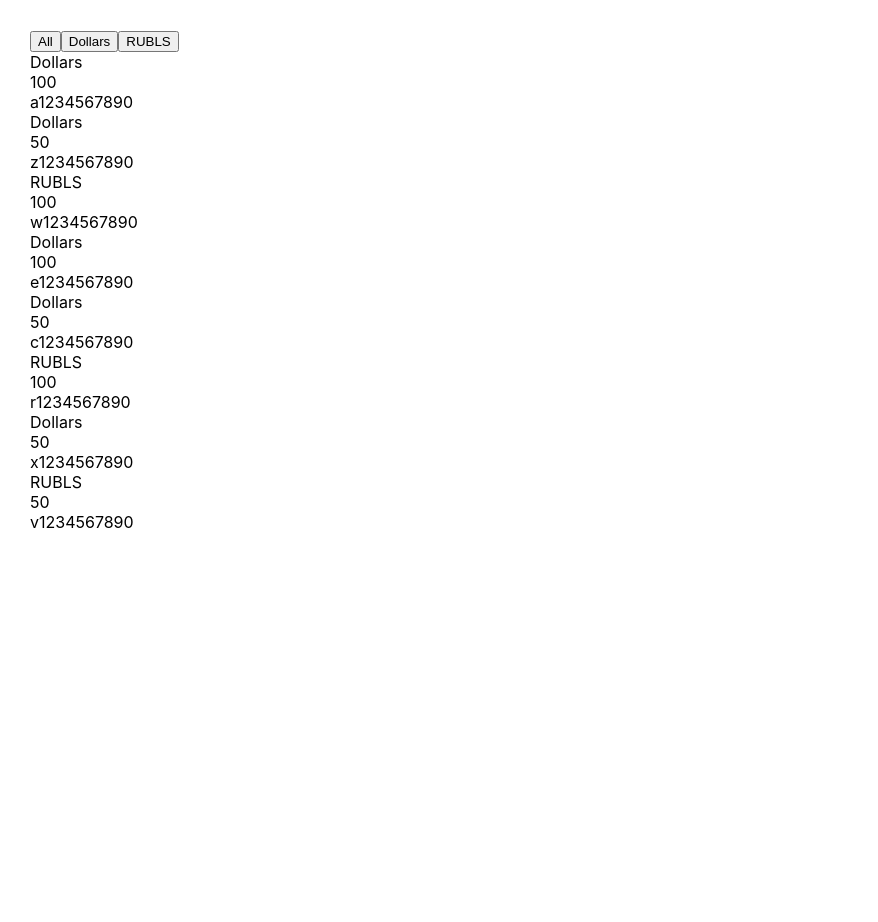
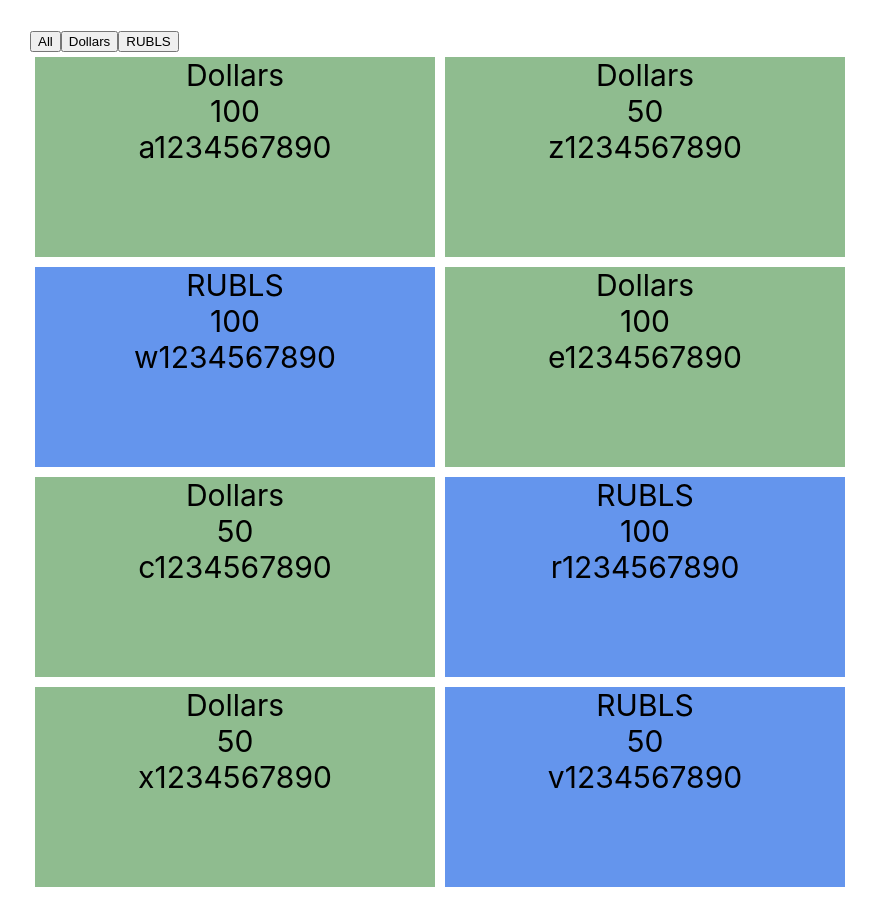
Before and after one commit to AndreyZaytsev90/New-td, a React (Create React App) app in the folder new-td/: page / in a window 1280 px wide. Shown: the whole page, without its empty margins (0-878 px from the left). Before the commit the page ends 800 px from the top, so only its background shows below. Built offline with nearby package versions, Linux system fonts and the light colour scheme.

Commit message:
Added styled-component

```diff
--- a/new-td/package.json
+++ b/new-td/package.json
@@ -10,9 +10,11 @@
     "@types/node": "^18.14.1",
     "@types/react": "^18.0.28",
     "@types/react-dom": "^18.0.11",
+    "@types/styled-components": "^5.1.26",
     "react": "^18.2.0",
     "react-dom": "^18.2.0",
     "react-scripts": "5.0.1",
+    "styled-components": "^5.3.8",
     "typescript": "^4.9.5",
     "web-vitals": "^3.1.1"
   },
--- a/new-td/src/City.tsx
+++ b/new-td/src/City.tsx
@@ -1,6 +1,7 @@
 import React from 'react';
 import {CurrentBankomat} from "./CurrentBankomat";
 import {MoneyType} from "./App";
+import styled from "styled-components";
 
 type CityPropsType = {
     data: MoneyType[]
@@ -15,22 +16,31 @@ export const City = (props: CityPropsType) => {
     //    money={el}
     //   />
     // ))
-    const mappedMoney = props.data.map(el => {
+    const mappedMoney = props.data.map((el, index) => {
         return (
-            <div key={el.number}>
+          /*  <div key={el.number}>
                 <div>{el.banknotes}</div>
                 <div>{el.value}</div>
                 <div>{el.number}</div>
-            </div>
+            </div>*/
+            <CurrentBankomat money={el} key={index}/>
         )
     })
 
     return (
-        <div>
+        <Wrapper>
             {mappedMoney}
-        </div>
+        </Wrapper>
     );
 };
+
+
+const Wrapper = styled.div`
+  display: flex;
+  flex-direction: row;
+  flex-wrap: wrap;
+  font-size: 30px;
+`
 //1
 // Вроде все норм, но нужно причесать код. Давайте создадим const mappedMoney = props.data.map(el=>el...)
 // Т.е. нам нужно вынести map из вертски, оставив в верстке только mappedMoney
--- a/new-td/src/CurrentBankomat.tsx
+++ b/new-td/src/CurrentBankomat.tsx
@@ -1,14 +1,46 @@
 import React from 'react';
 import {MoneyType} from "./App";
+import styled from "styled-components";
 
 type CurrentBankomatPropsType = {
     money: MoneyType
 }
-export const CurrentBankomat = (props:CurrentBankomatPropsType) => {
+export const CurrentBankomat = (props: CurrentBankomatPropsType) => {
 
     return (
-        <div>
-            {props.money.banknotes}
-        </div>
+        <>
+            <ColorMoney color={props.money.banknotes === "Dollars" ? 'green' : ''}>
+                <div>{props.money.banknotes}</div>
+                <div>{props.money.value}</div>
+                <div>{props.money.number}</div>
+            </ColorMoney>
+        </>
     );
 };
+
+const ColorMoney = styled.div`
+  background-color: ${props => {
+    if (props.color === 'green') {
+      return 'darkseagreen'
+    }else {
+        return 'cornflowerblue'
+    }}
+  };
+  width: 400px;
+  height: 200px;
+  margin: 5px;
+  text-align: center;
+`
+
+/*
+const GreenMoney = styled.div`
+  background-color: darkseagreen;
+  width: 400px;
+  height: 200px;
+`
+
+const BlueMoney = styled.div`
+  background-color: cornflowerblue;
+  width: 400px;
+  height: 200px;
+`*/
```
Also changed, not shown: 1 other file (tests, documents, lock files or other folders).
